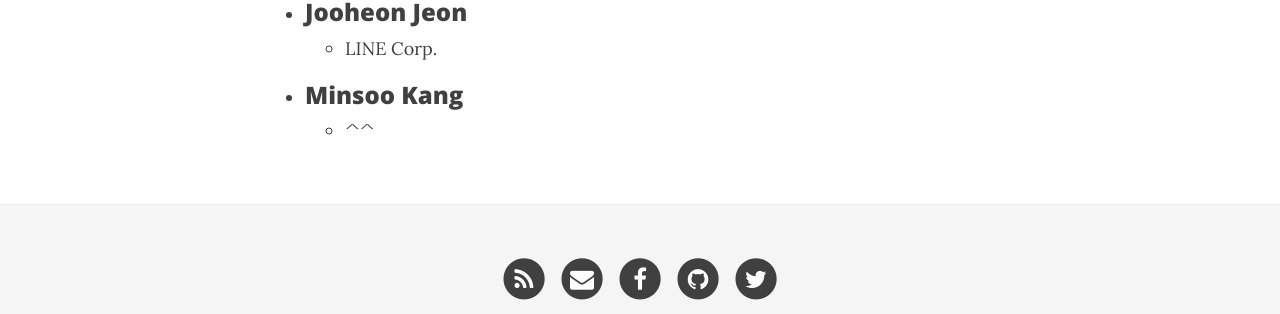
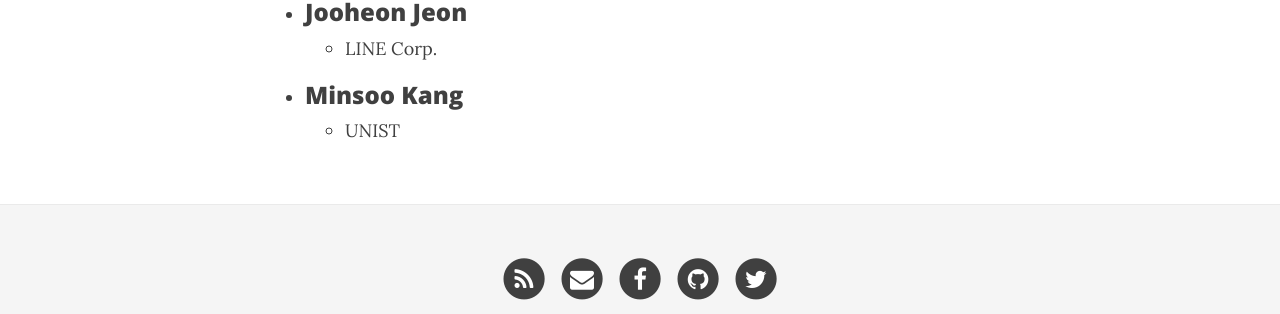
Before and after one commit to deephandong/deephandong.github.io, a Jekyll site: the page built from member.md, in a window 1280 px wide and 900 px high, scrolled down 1851 px. Shown: the part 462-776 px from the top of the window. Built offline with Jekyll 4.4.1, drawn with Linux system fonts in a browser that asks for light colours; nearby versions of some CDN libraries.

Commit message:
modified

```diff
--- a/member.md
+++ b/member.md
@@ -72,4 +72,4 @@ subtitle: Would you like to run with us?
 - ### Jooheon Jeon
   - LINE Corp.
 - ### Minsoo Kang
-  - ^^
+  - UNIST
```
